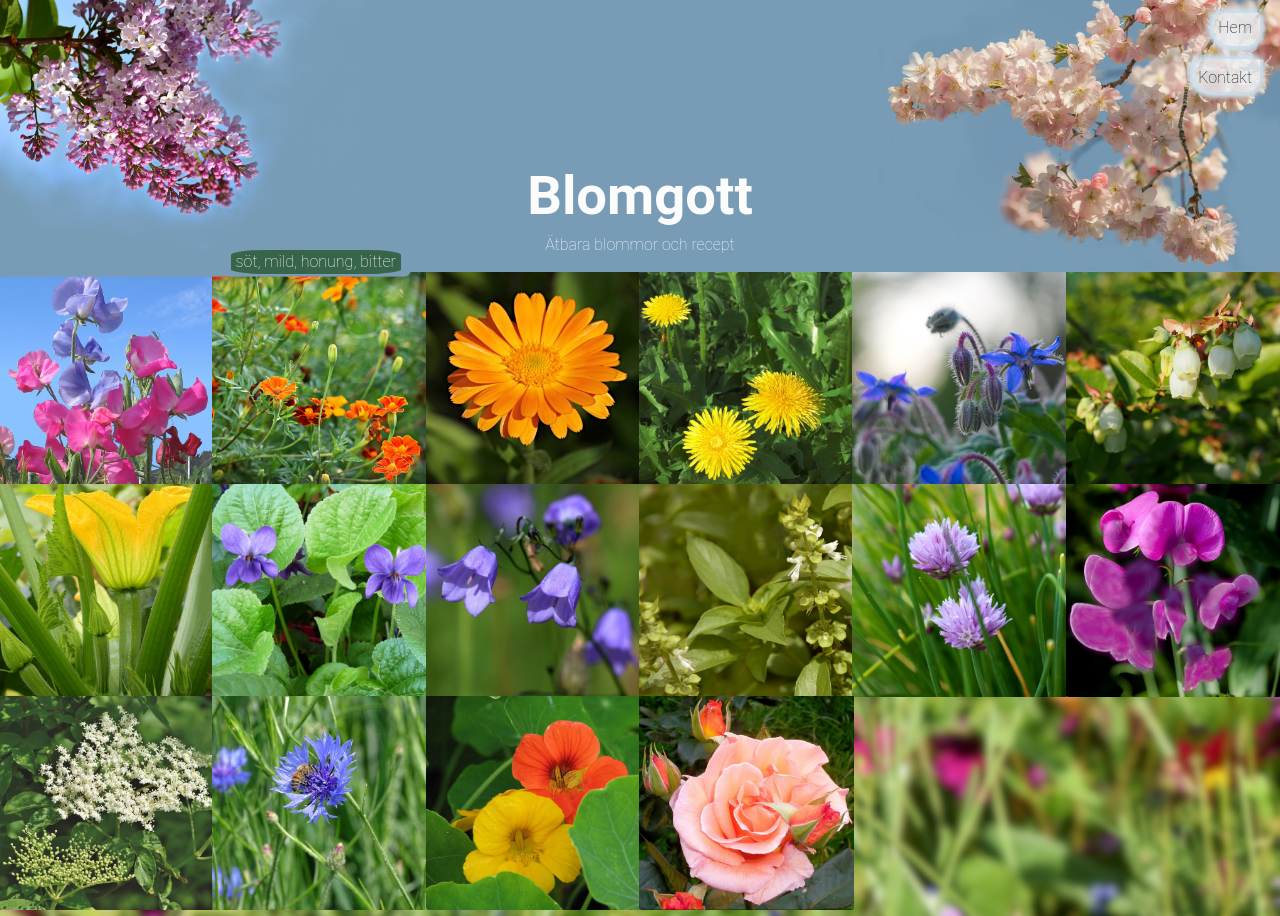
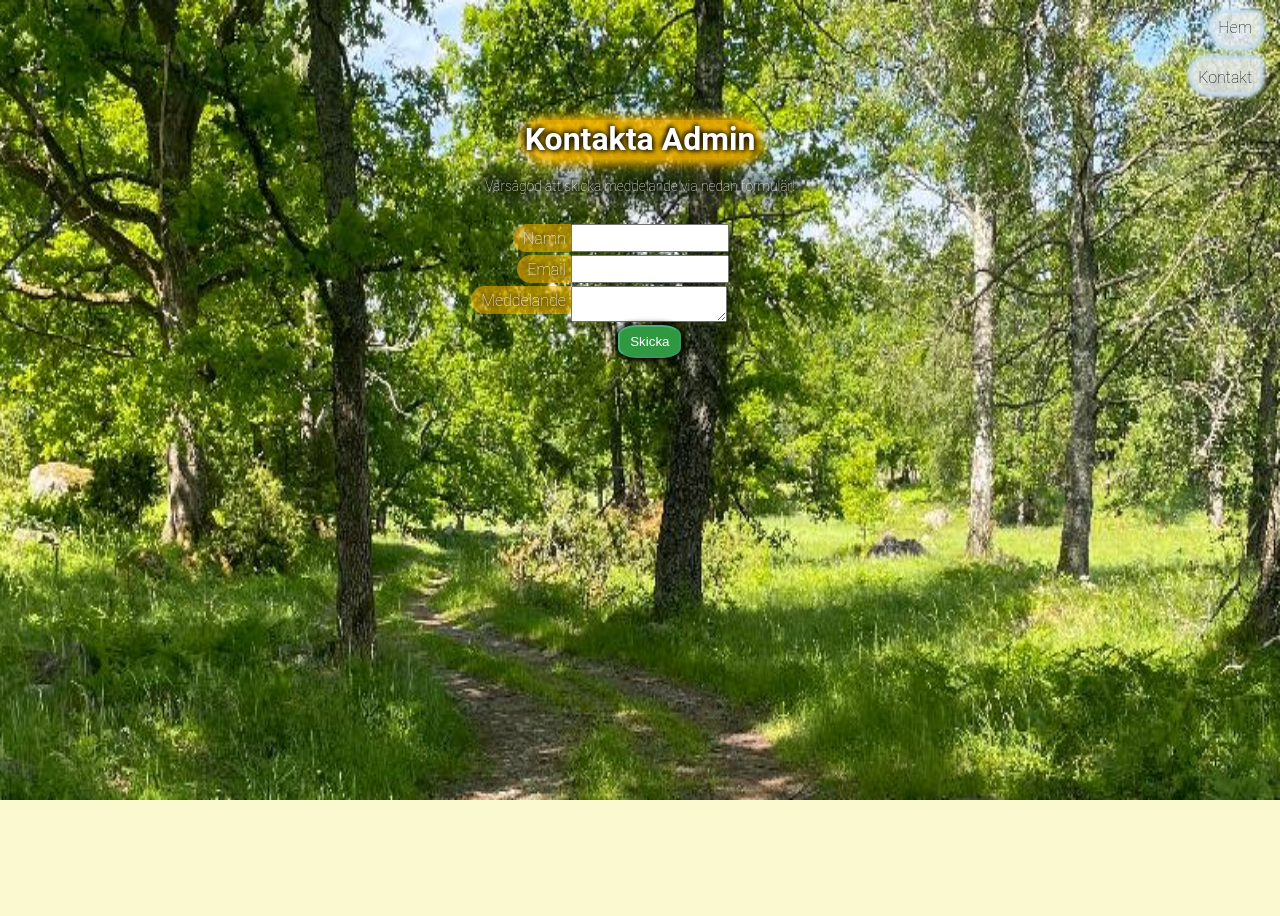
Before and after one commit to Aurorien/Blomkoket, a React (Vite) app: page /#/contact in a window 1280 px wide. Before the commit this address led to /. After the commit the page ends 800 px from the top, so only its background shows below. Built offline with nearby package versions, Linux system fonts and the light colour scheme.

Commit message:
Add smoother rendering of Home.jsx and improved Contact.tsx

```diff
--- a/src/components/Contact.tsx
+++ b/src/components/Contact.tsx
@@ -2,27 +2,46 @@
 import { Field, ErrorMessage, Form, Formik } from "formik";
 import styled from "styled-components";
 import { Button } from "./Button.tsx";
+import { useState } from "react";
+import { useNavigate } from "react-router-dom";
 
 interface StyledComponentsProps {
   className: string;
 }
 
 function Contact(props: StyledComponentsProps) {
+  const [submitted, setSubmitted] = useState<boolean>(false);
+  const navigate = useNavigate();
   return (
     <div className={props.className}>
       <div className="image-container">
         <img src="../src/assets/img/contact.png" alt="" />
       </div>
-      <span className="contact-h1-container">
-        <h1>Kontakta Admin</h1>
-      </span>
+      <div className="contact-head-container">
+        <h1 className="contact-head">Kontakta Admin</h1>
+        {submitted ? (
+          <p className="contact-headinfo-2">
+            Tack för ditt meddelande! Vi svarar så snart vi kan!
+          </p>
+        ) : (
+          <p className="contact-headinfo-1">
+            Varsågod att skicka meddelande via nedan formulär!
+          </p>
+        )}
+      </div>
+
+      {/* If onSubmit is async, then Formik will automatically set isSubmitting to false on your behalf once it has resolved. This means you do NOT need to call formikBag.setSubmitting(false) manually. However, if your onSubmit function is synchronous, then you need to call setSubmitting(false) on your own. -Formik docs */}
       <Formik
         initialValues={{ userName: "", email: "", message: "" }}
-        onSubmit={(values, { setSubmitting }) => {
+        onSubmit={(values, { setSubmitting, resetForm }) => {
           console.log("Formik submit values", values);
+          setSubmitted(true);
           setTimeout(() => {
             setSubmitting(false);
-          }, 1000);
+            resetForm();
+            setSubmitted(false);
+            navigate("/");
+          }, 3500);
         }}
         validate={(values) => {
           const errors: Partial<typeof values> = {};
@@ -44,6 +63,7 @@ function Contact(props: StyledComponentsProps) {
       >
         {({ dirty, isSubmitting, isValid }) => (
           <Form>
+            {submitted ? null : (
               <div className="contact-container-container">
                 <div className="contact-container">
                   <label className="contact-label" htmlFor="userName">
@@ -99,6 +119,7 @@ function Contact(props: StyledComponentsProps) {
                   </div>
                 </div>
               </div>
+            )}
           </Form>
         )}
       </Formik>
@@ -176,24 +197,52 @@ export default styled(Contact)`
       2px 2px 15px #fc0;
   }
 
-  .contact-h1-container {
+  .contact-head {
+    background-color: rgb(255, 183, 2, 0.8);
+    border-radius: 30px;
+    box-shadow: 2px 2px 15px #ffb702, 2px 2px 15px rgb(255, 183, 2);
+    color: white;
+    margin: 70px 0 15px 0;
+    text-shadow: 2px 2px 5px black, -2px -2px 5px black, -2px -2px 15px #fc0,
+      2px 2px 15px #fc0;
+    width: fit-content;
+  }
+
+  .contact-headinfo-1,
+  .contact-headinfo-2 {
+    background-color: rgb(54, 134, 64, 0.8);
+    box-shadow: 2px 2px 30px rgb(255, 204, 0, 0.5),
+      2px 2px 30px rgb(255, 204, 0, 0.5);
+    border-radius: 30px;
+    color: #ffffff;
+    font-size: 0.86rem;
+    margin-top: 0;
+    margin-bottom: 25px;
+    padding: 5px;
+    text-shadow: 2px 2px 5px black, -2px -2px 5px black, -2px -2px 15px #fc0,
+      2px 2px 15px #fc0;
+  }
+
+  .contact-headinfo-1 {
+    background-color: rgb(47, 53, 37, 0.3);
+    box-shadow: 2px 2px 20px rgb(40, 40, 39, 0.3),
+      2px 2px 20px rgb(82, 83, 67, 0.3);
+    text-shadow: 2px 2px 5px black, -2px -2px 5px black, 2px -2px 5px #1b1b14,
+      -2px -2px 15px rgb(82, 83, 67, 0.3), 2px 2px 15px rgb(82, 83, 67, 0.3);
+  }
+
+  .contact-headinfo-2 {
+    margin-top: 55px;
+  }
+
+  .contact-head-container {
     display: flex;
-    justify-content: center;
+    flex-direction: column;
+    align-items: center;
     margin-top: 50px;
   }
 
   form {
-    width: fit-content;
-  }
-
-  h1 {
-    background-color: rgb(255, 183, 2, 0.8);
-    border-radius: 30px;
-    box-shadow: 2px 2px 15px #ffb702, 2px 2px 15px rgb(255, 183, 2);
-    color: white;
-    margin: 90px 0 20px 0;
-    text-shadow: 2px 2px 5px black, -2px -2px 5px black, -2px -2px 15px #fc0,
-      2px 2px 15px #fc0;
     width: fit-content;
   }
 
--- a/src/components/Home.jsx
+++ b/src/components/Home.jsx
@@ -2,7 +2,7 @@
 import { Link } from "react-router-dom";
 import styled from "styled-components";
 import { useSelector } from "react-redux";
-import { useState } from "react";
+import { useState, useEffect } from "react";
 
 const Div = styled.div`
   background-color: #789cb6;
@@ -15,7 +15,6 @@ const FlowerImageContainer = styled.div`
   margin: -1px;
   overflow: hidden;
   position: relative;
-
   z-index: 1;
   &:hover {
     overflow: visible;
@@ -55,6 +54,21 @@ const FlowerTastenotes = styled.span`
 
 function Home(props) {
   const flowers = useSelector((state) => state.flowers);
+  const [loading, setLoading] = useState(true);
+
+  useEffect(() => {
+    setTimeout(() => {
+      setLoading(false);
+    }, 190);
+  }, []);
+
+  useEffect(() => {
+    // Sets the opacity to 1 by a transition after loading is complete
+    if (!loading) {
+      document.getElementById("home-page").classList.add("show");
+    }
+  }, [loading]);
+
   const [titleClassName, setTitleClassName] = useState("title-h1");
   function titleClick() {
     console.log(
@@ -67,6 +81,10 @@ function Home(props) {
 
   return (
     <Div className={props.className}>
+      {loading ? (
+        <p style={{ color: "white", marginTop: "100px" }}>Laddar...</p>
+      ) : (
+        <div className="home-load" id="home-page">
           {flowers && flowers.length >= 2 && (
             <ul className="ul-title">
               <li className="img-title-left" key={flowers[0].id}>
@@ -124,11 +142,21 @@ function Home(props) {
               </ul>
             </div>
           )}
+        </div>
+      )}
     </Div>
   );
 }
 
 export default styled(Home)`
+  .home-load {
+    opacity: 0;
+    transition: opacity 0.9s;
+    &.show {
+      opacity: 1;
+    }
+  }
+
   .img-title-left {
     display: inline-block;
     margin: 0;
--- a/src/components/Recipe.tsx
+++ b/src/components/Recipe.tsx
@@ -164,7 +164,6 @@ export default styled(Recipe)`
     display: flex;
     flex-direction: column;
     justify-content: center;
-    align-items: center;
     width: 90%;
   }
 
```
Lines whose indentation alone changed are shown as unchanged.
